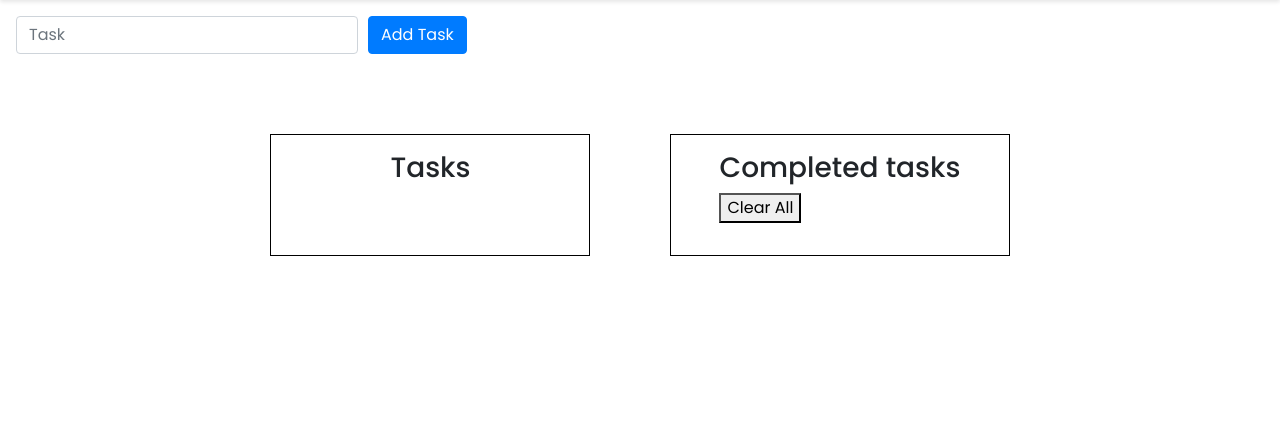
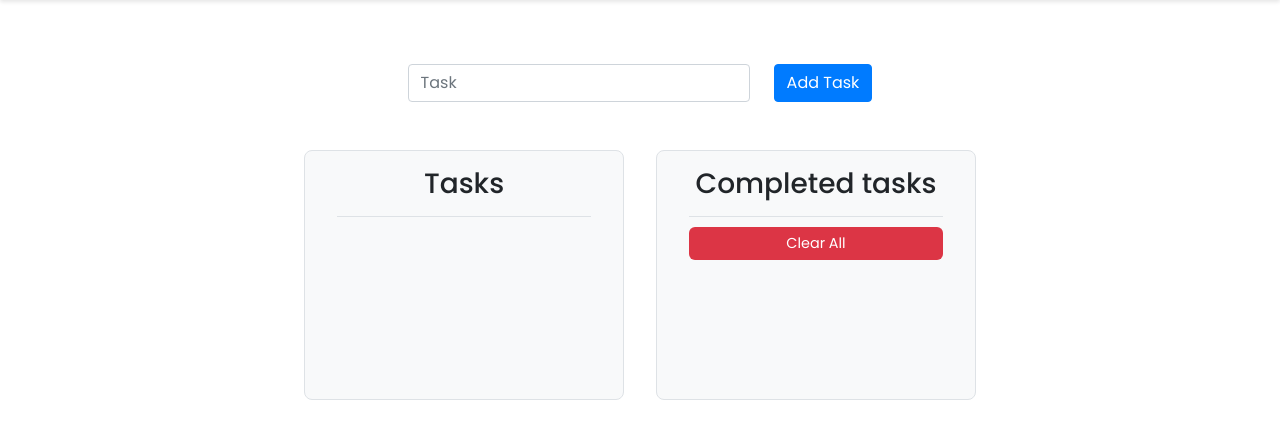
Before and after one commit to Vikram-04/Odayssey, a Flask app: template templates/todo.html in a window 1280 px wide. Shown: the part 80-519 px from the top of the page. Run offline with Flask 3, Linux system fonts and the light colour scheme; the template is opened without the code that fills it, so the values that code supplies are empty; some web fonts are replaced.

Commit message:
Todo page styling

```diff
--- a/static/styles.css
+++ b/static/styles.css
@@ -380,19 +380,32 @@ label {
 }
 
 /* Todo list */
-#todo-container {
-  margin-top: 3rem;
+.task-form {
   display: flex;
   flex-direction: row;
   justify-content: center;
-  gap: 5rem;
+  gap: 1.5rem;
+}
+
+#todo-container {
+  margin-top: 1rem;
+  display: flex;
+  flex-direction: row;
+  justify-content: center;
+  gap: 2rem;
+  flex-wrap: wrap;
 }
 .list-container {
   min-width: 25%;
-  padding-block: 1rem;
-  padding-inline: 3rem;
-  border: solid black 1px;
+  min-height: 250px;
+  padding: 1rem 2rem;
+  border: 1px solid #dee2e6;
+  border-radius: 8px;
+  background: #f8f9fa;
+  display: flex;
+  flex-direction: column;
 }
+
 .todo-task {
   cursor: pointer;
 }
@@ -400,3 +413,58 @@ label {
   cursor: pointer;
   text-decoration: line-through;
 }
+
+#todo-list,
+#completed-list {
+  flex: 1;
+  margin: 0;
+  padding: 0;
+  list-style-position: inside;
+}
+
+.list-head {
+  margin-bottom: 0;
+  text-align: center;
+  padding-bottom: 15px;
+  border-bottom: 1px solid #dee2e6;
+}
+
+#todo-list li,
+#completed-list li {
+  padding: 8px 6px;
+  border-bottom: 1px solid #dee2e6;
+}
+
+#clear-all-btn {
+  margin-block: 10px;
+  padding: 6px 12px;
+  border: none;
+  border-radius: 6px;
+  background-color: #dc3545;
+  color: white;
+  font-size: 0.9rem;
+  cursor: pointer;
+  transition: background 0.2s;
+}
+
+#clear-all-btn:hover {
+  background-color: #b02a37;
+}
+
+.todo-task:hover,
+.task-done:hover {
+  background: #e9ecef;
+}
+
+@media (max-width: 768px) {
+  #todo-container {
+    flex-direction: column;
+    align-items: center;
+    gap: 1.5rem;
+  }
+
+  .list-container {
+    width: 90%;
+    padding: 1rem;
+  }
+}
--- a/templates/todo.html
+++ b/templates/todo.html
@@ -1,5 +1,5 @@
 {% extends "layout.html" %} {% block title %}Todo{% endblock %} {% block body %}
-<form action="/todo" method="post" class="habit-form p-3">
+<form action="/todo" method="post" class="task-form p-3 mt-5">
   <div class="form-group">
     <input
       class="form-control"
@@ -17,15 +17,15 @@
 </form>
 <div id="todo-container">
   <div class="list-container">
-    <h3 style="text-align: center">Tasks</h3>
-    <ol>
+    <h3 class="list-head">Tasks</h3>
+    <ol id="todo-list">
       {% for row in tasks %} {% if row.done == False %}
       <li class="todo-task" data-task-id="{{ row.id }}">{{ row.task }}</li>
       {% endif %} {% endfor %}
     </ol>
   </div>
   <div class="list-container">
-    <h3 style="text-align: center">Completed tasks</h3>
+    <h3 class="list-head">Completed tasks</h3>
     <button id="clear-all-btn">Clear All</button>
     <ol id="completed-list">
       {% for row in tasks %} {% if row.done == True %}
```
